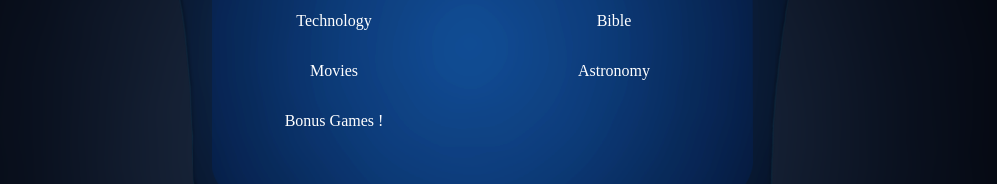
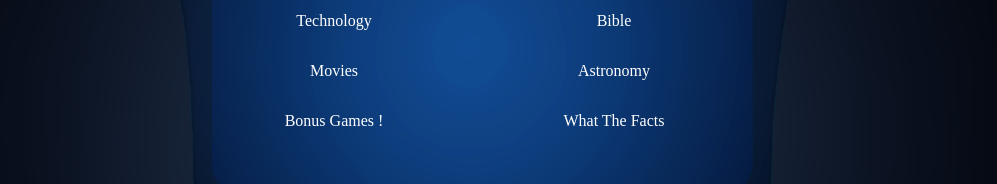
Before and after one commit to FactsQ/webapp, a plain HTML site: page category.html in a window 1280 px wide. Shown: the part 256-440 px from the top of the page, without its empty margins (166-1163 px from the left). Drawn offline with Linux system fonts and the light colour scheme; a web font is replaced by a local one.

Commit message:
Update category.html

```diff
--- a/category.html
+++ b/category.html
@@ -18,6 +18,7 @@
 <a href="Computer.html"><div id="technology" class="button">Technology</div></a>
 <a href="Movies.html"><div id="movies" class="button">Movies</div></a>
 <a href="Space.html"><div id="astronomy" class="button">Astronomy</div></a>
+<a href="WhatTheFacts.html"><div id="astronomy" class="button">What The Facts</div></a>
 <a href="Bonus.html"><div id="bonus" class="button">Bonus Games !</div></a>
 </div>
 </div>
```
